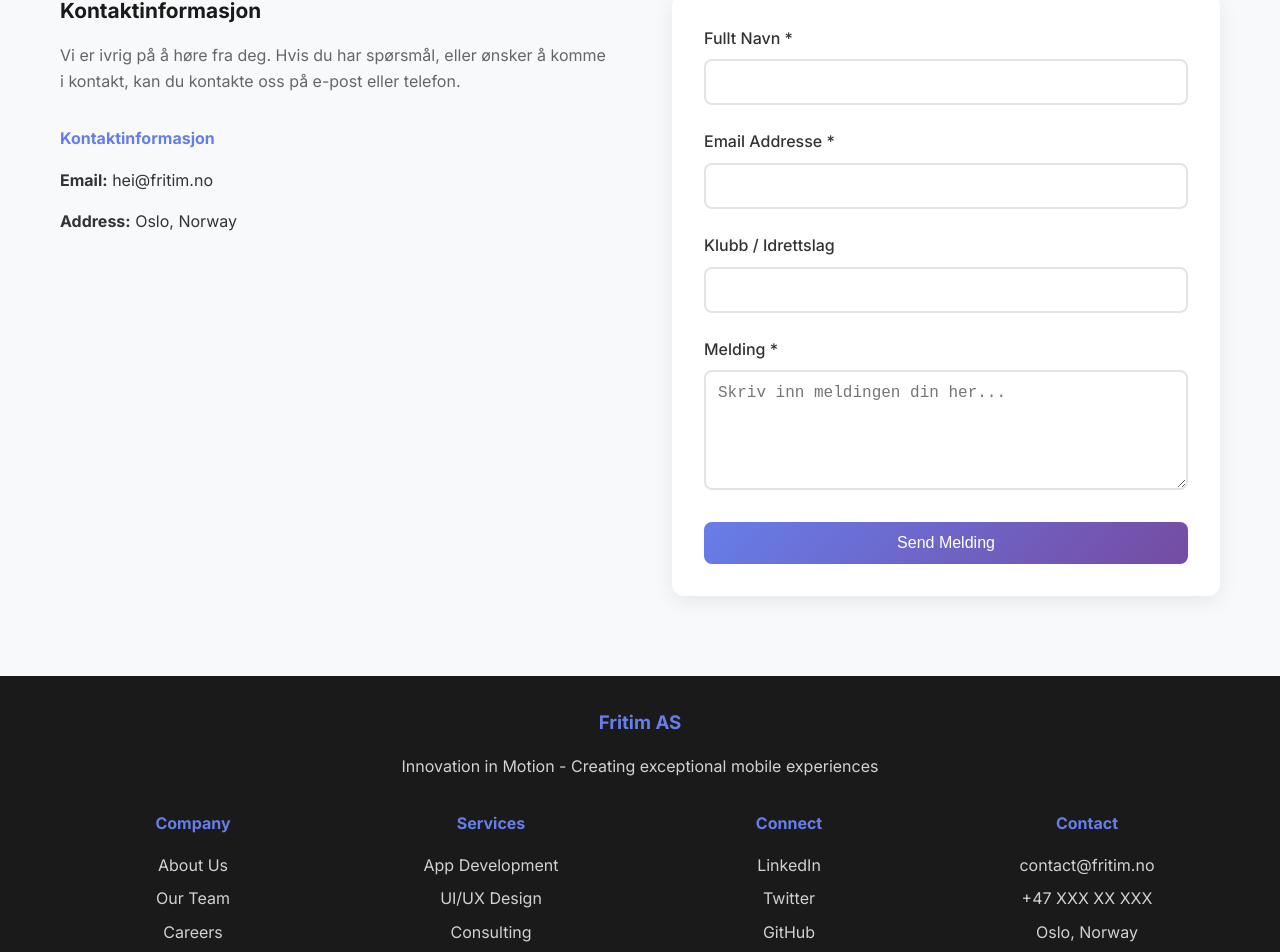
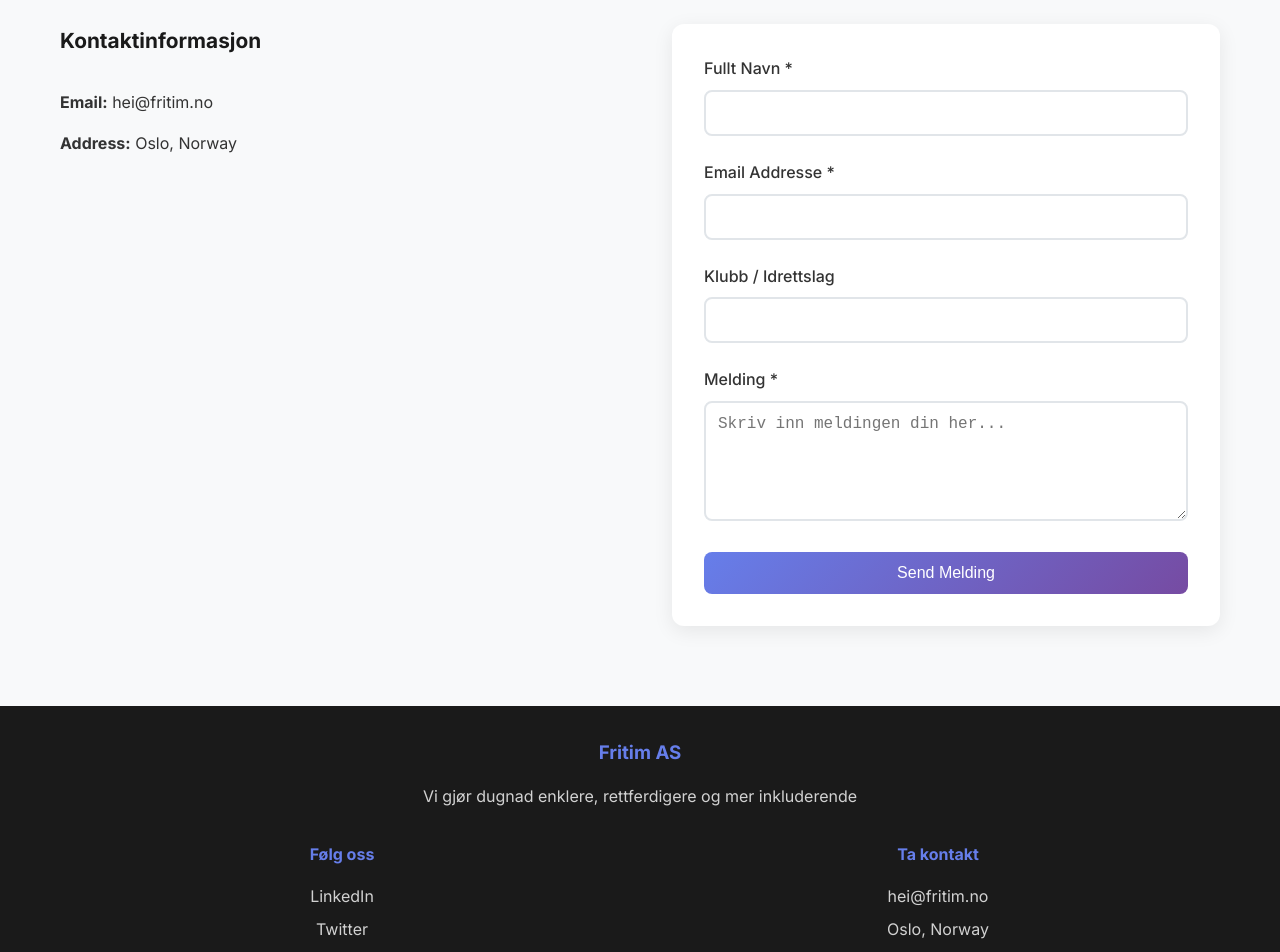
Before and after one commit to jorlar/fritim_web, a React (Create React App) app: page / in a window 1280 px wide. Shown: the part 4354-5306 px from the top of the page. Built offline with nearby package versions, Linux system fonts and the light colour scheme; the HTML template or start-up script is replaced by a standard one.

Commit message:
:art: Fix typos

```diff
--- a/src/components/Contact.js
+++ b/src/components/Contact.js
@@ -38,18 +38,14 @@
       <div className="container">
         <h2 className="section-title">Ta Kontakt</h2>
         <p className="section-subtitle">
-          Vi er ivrig på å høre fra deg. Hvis du har spørsmål, eller ønsker å komme i kontakt, kan du kontakte oss på e-post eller telefon.
+          Vi er ivrig på å høre fra deg. Hvis du har spørsmål, eller ønsker å komme i kontakt, kan du kontakte oss på e-post eller fyll ut kontaktinformasjonen under.
         </p>
 
         <div className="contact-content">
           <div className="contact-info">
             <h3>Kontaktinformasjon</h3>
-            <p>
-              Vi er ivrig på å høre fra deg. Hvis du har spørsmål, eller ønsker å komme i kontakt, kan du kontakte oss på e-post eller telefon.
-            </p>
 
             <div style={{ marginTop: '2rem' }}>
-              <h4 style={{ color: '#667eea', marginBottom: '1rem' }}>Kontaktinformasjon</h4>
               <div style={{ marginBottom: '1rem' }}>
                 <strong>Email:</strong> hei@fritim.no
               </div>
--- a/src/components/Footer.js
+++ b/src/components/Footer.js
@@ -9,7 +9,7 @@
         <div style={{ marginBottom: '2rem' }}>
           <h3 style={{ color: '#667eea', marginBottom: '1rem' }}>Fritim AS</h3>
           <p style={{ marginBottom: '1.5rem', opacity: 0.8 }}>
-            Innovation in Motion - Creating exceptional mobile experiences
+            Vi gjør dugnad enklere, rettferdigere og mer inkluderende
           </p>
         </div>
 
@@ -19,26 +19,9 @@
           gap: '2rem',
           marginBottom: '2rem'
         }}>
-          <div>
-            <h4 style={{ color: '#667eea', marginBottom: '1rem' }}>Company</h4>
-            <div style={{ display: 'flex', flexDirection: 'column', gap: '0.5rem' }}>
-              <a href="#" style={{ color: 'white', textDecoration: 'none', opacity: 0.8 }}>About Us</a>
-              <a href="#" style={{ color: 'white', textDecoration: 'none', opacity: 0.8 }}>Our Team</a>
-              <a href="#" style={{ color: 'white', textDecoration: 'none', opacity: 0.8 }}>Careers</a>
-            </div>
-          </div>
 
           <div>
-            <h4 style={{ color: '#667eea', marginBottom: '1rem' }}>Services</h4>
-            <div style={{ display: 'flex', flexDirection: 'column', gap: '0.5rem' }}>
-              <a href="#" style={{ color: 'white', textDecoration: 'none', opacity: 0.8 }}>App Development</a>
-              <a href="#" style={{ color: 'white', textDecoration: 'none', opacity: 0.8 }}>UI/UX Design</a>
-              <a href="#" style={{ color: 'white', textDecoration: 'none', opacity: 0.8 }}>Consulting</a>
-            </div>
-          </div>
-
-          <div>
-            <h4 style={{ color: '#667eea', marginBottom: '1rem' }}>Connect</h4>
+            <h4 style={{ color: '#667eea', marginBottom: '1rem' }}>Følg oss</h4>
             <div style={{ display: 'flex', flexDirection: 'column', gap: '0.5rem' }}>
               <a href="#" style={{ color: 'white', textDecoration: 'none', opacity: 0.8 }}>LinkedIn</a>
               <a href="#" style={{ color: 'white', textDecoration: 'none', opacity: 0.8 }}>Twitter</a>
@@ -47,10 +30,9 @@
           </div>
 
           <div>
-            <h4 style={{ color: '#667eea', marginBottom: '1rem' }}>Contact</h4>
+            <h4 style={{ color: '#667eea', marginBottom: '1rem' }}>Ta kontakt</h4>
             <div style={{ display: 'flex', flexDirection: 'column', gap: '0.5rem' }}>
-              <span style={{ opacity: 0.8 }}>contact@fritim.no</span>
-              <span style={{ opacity: 0.8 }}>+47 XXX XX XXX</span>
+              <span style={{ opacity: 0.8 }}>hei@fritim.no</span>
               <span style={{ opacity: 0.8 }}>Oslo, Norway</span>
             </div>
           </div>
```
